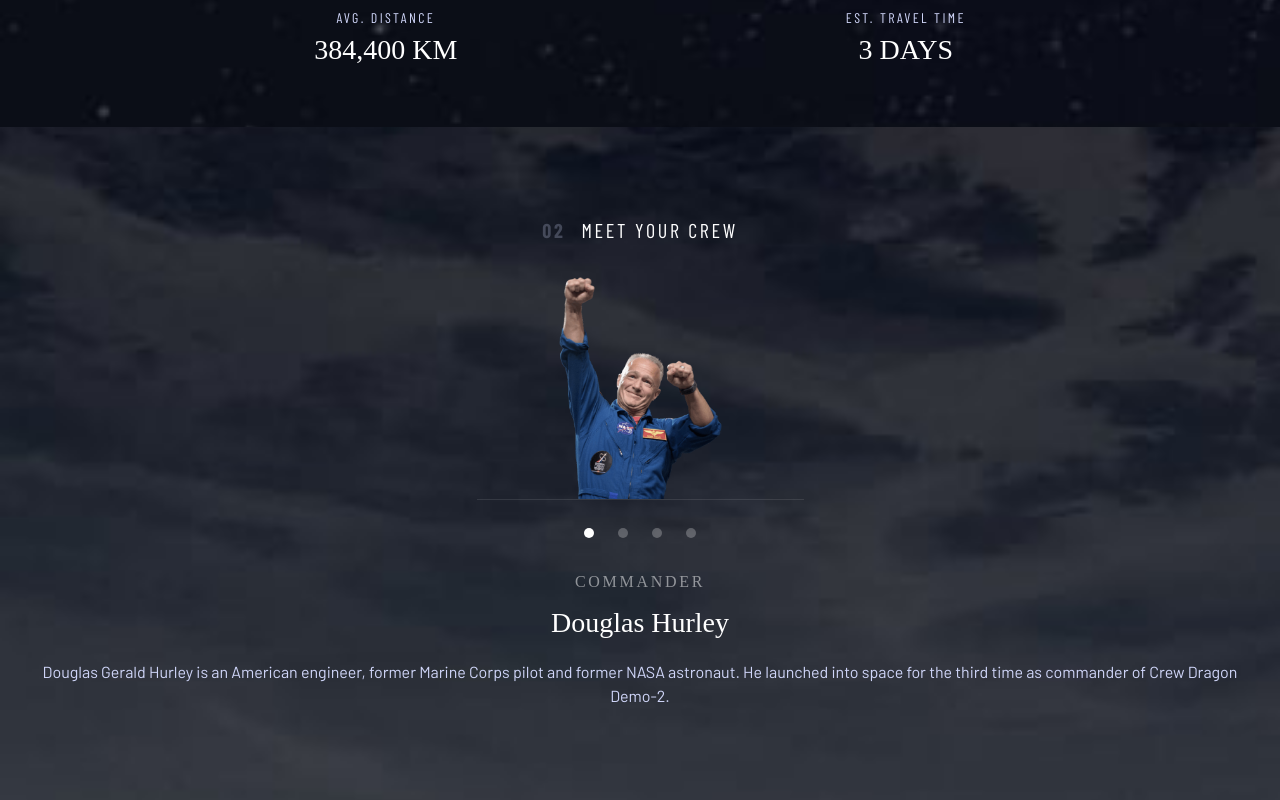
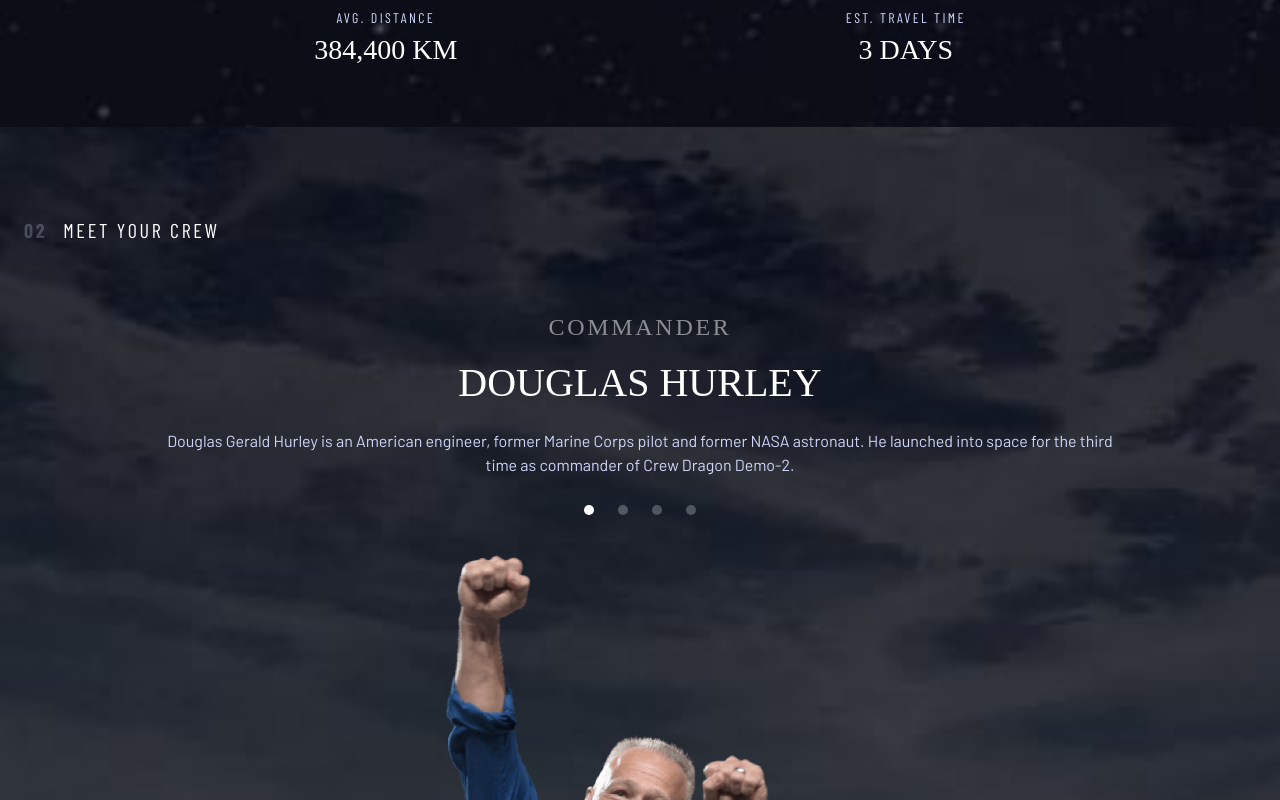
Before and after one commit to EduardoReisUX/space-tourism, a Svelte app: page / in a window 1280 px wide. Shown: the part 1760-2560 px from the top of the page. Built offline with nearby package versions, Linux system fonts and the light colour scheme; a web font is replaced by a local one.

Commit message:
feat: add tablet responsivity to crew section

```diff
--- a/src/components/Crew/Crew.svelte
+++ b/src/components/Crew/Crew.svelte
@@ -8,16 +8,18 @@
 </script>
 
 <section
-  class="relative min-h-screen flex flex-col px-6 mx-auto items-center w-full pt-[5.5rem] pb-14"
+  class="relative min-h-screen flex flex-col px-6 mx-auto items-center w-full pt-[5.5rem] pb-14
+  md:items-start"
 >
   <Background section="crew" />
   <ProgressTracker step="02" />
 
-  <div class="mt-8 flex flex-col items-center text-brand-white">
+  <div
+    class="mt-8 flex flex-col items-center text-brand-white
+  md:flex-col-reverse"
+  >
     <CrewImg crew="douglas_hurley" />
-    <div class="flex space-x-6 mt-7">
-      <CrewOptions />
-    </div>
+    <CrewOptions />
     <CrewDescription />
   </div>
 </section>
--- a/src/components/Crew/CrewDescription.svelte
+++ b/src/components/Crew/CrewDescription.svelte
@@ -1,7 +1,19 @@
-<h5 class="mt-8 mb-2 text-nav font-serif text-brand-white/50">COMMANDER</h5>
-<h3 class="text-subh1 font-serif mb-4">Douglas Hurley</h3>
-<p class="text-brand-primary text-center">
-  Douglas Gerald Hurley is an American engineer, former Marine Corps pilot and
-  former NASA astronaut. He launched into space for the third time as commander
-  of Crew Dragon Demo-2.
-</p>
+<div class="text-center md:px-32">
+  <h5
+    class="mt-8 mb-2 text-nav font-serif text-brand-white/50
+  md:text-[24px]"
+  >
+    COMMANDER
+  </h5>
+  <h3
+    class="text-subh1 font-serif mb-4 uppercase
+  md:text-[40px]"
+  >
+    Douglas Hurley
+  </h3>
+  <p class="text-brand-primary text-center">
+    Douglas Gerald Hurley is an American engineer, former Marine Corps pilot and
+    former NASA astronaut. He launched into space for the third time as
+    commander of Crew Dragon Demo-2.
+  </p>
+</div>
--- a/src/components/Crew/CrewImg.svelte
+++ b/src/components/Crew/CrewImg.svelte
@@ -20,6 +20,7 @@
   <img
     src={crewImages[crew]}
     alt={"crew"}
-    class="w-[327px] h-[223px] object-contain border-b border-b-brand-white/10"
+    class="w-[327px] h-[223px] object-contain border-b border-b-brand-white/10
+    md:w-[539px] md:h-[532px]"
   />
 {/if}
--- a/src/components/Crew/CrewOptions.svelte
+++ b/src/components/Crew/CrewOptions.svelte
@@ -1,3 +1,4 @@
+<div class="flex space-x-6 mt-7 md:mb-10">
   {#each [1, 2, 3, 4] as _, index}
     {#if index === 0}
       <button class="w-[10px] h-[10px] bg-brand-white rounded-full" />
@@ -5,3 +6,4 @@
       <button class="w-[10px] h-[10px] bg-brand-white/25 rounded-full" />
     {/if}
   {/each}
+</div>
```
Lines whose indentation alone changed are shown as unchanged.
